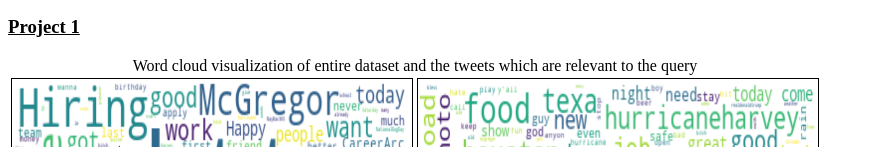
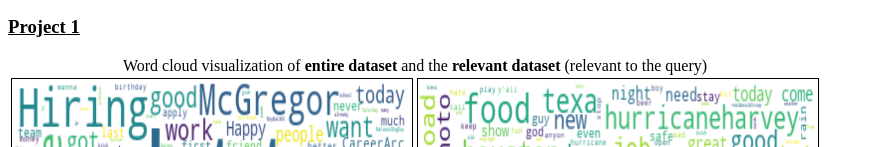
Before and after one commit to litpuvn/cs-5364-ir, a plain HTML site: page index.html in a window 1280 px wide. Shown: the part 346-493 px from the top of the page, without its empty margins (0-874 px from the left). Drawn offline with Linux system fonts and the light colour scheme.

Commit message:
bold important word

```diff
--- a/index.html
+++ b/index.html
@@ -22,7 +22,7 @@
 
 <h3><u>Project 1</u></h3>
 <table>
-    <caption>Word cloud visualization of entire dataset and the tweets which are relevant to the query</caption>
+    <caption>Word cloud visualization of <b>entire dataset</b> and the <b>relevant dataset</b> (relevant to the query)</caption>
     <tr>
         <td><img src="data/images/word_cloud_entire_tweets.png" width="400" height="300" border="1" /></td>
         <td><img src="data/images/word_cloud_relevant_tweets.png" width="400" height="300" border="1"/> </td>
```
